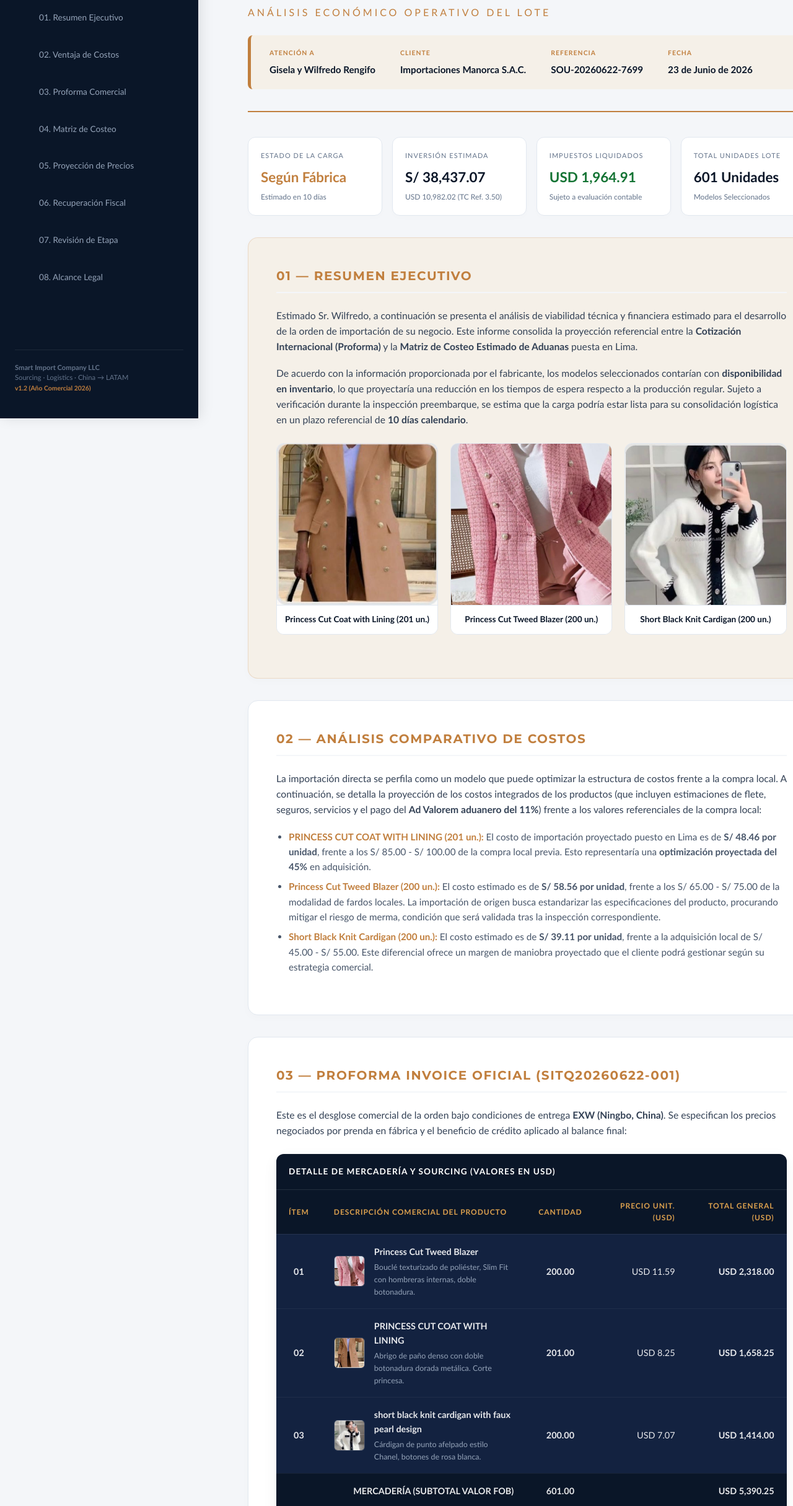
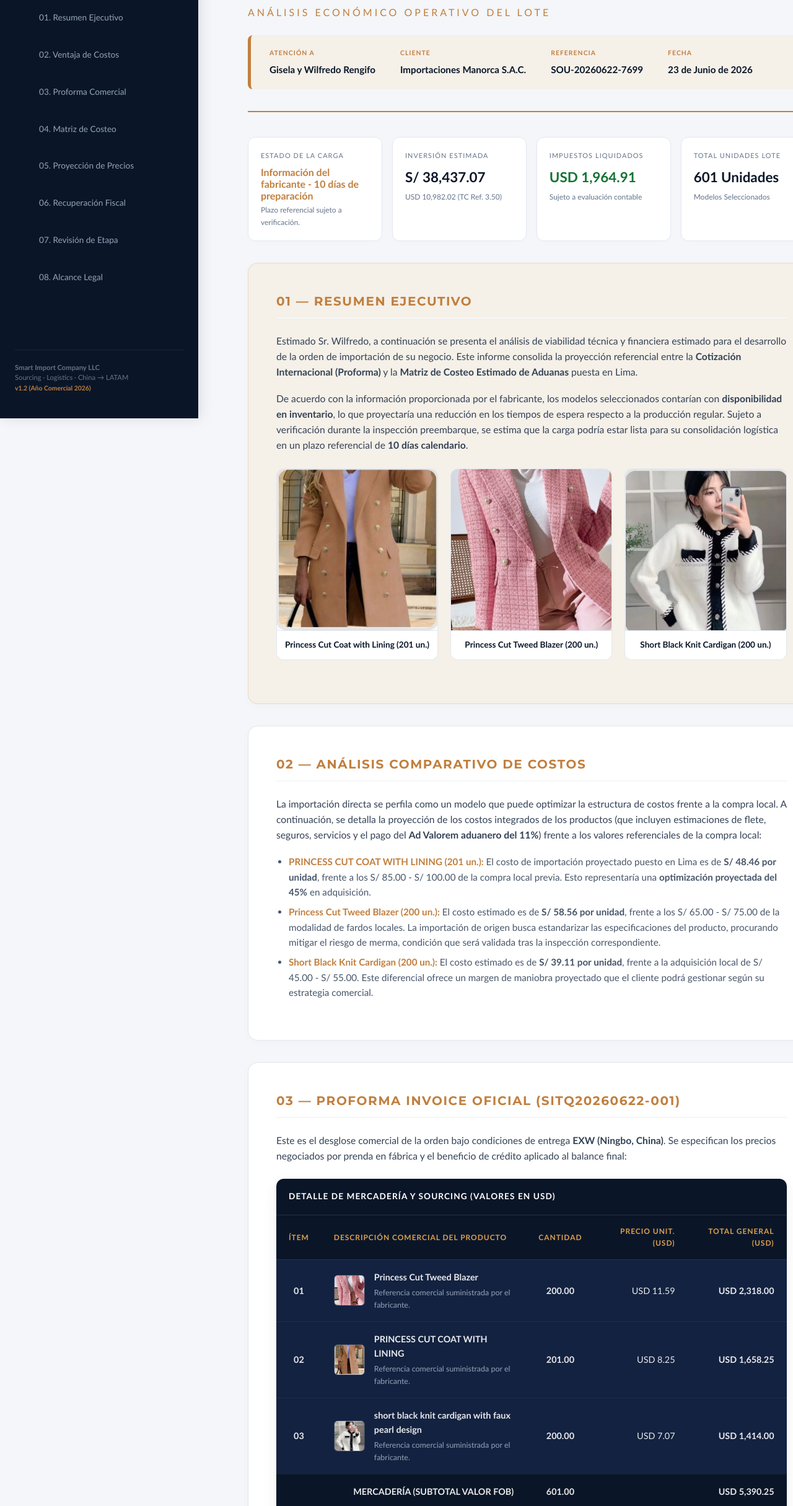
Before and after one commit to dreateguirios-gif/informe-final, a plain HTML site: page index.html in a window 1280 px wide. Shown: the part 125-2555 px from the top of the page at 62% size. Drawn offline with Linux system fonts and the light colour scheme.

Commit message:
Apply legal and descriptive changes per request

```diff
--- a/index.html
+++ b/index.html
@@ -499,8 +499,8 @@
         <section class="meta-grid">
             <div class="meta-card">
                 <div class="label">Estado de la Carga</div>
-                <div class="value highlight">Según Fábrica</div>
-                <div class="sub-label text-success">Estimado en 10 días</div>
+                <div class="value highlight" style="font-size: 1rem; line-height: 1.2;">Información del fabricante - 10 días de preparación</div>
+                <div class="sub-label text-success">Plazo referencial sujeto a verificación.</div>
             </div>
             <div class="meta-card">
                 <div class="label">Inversión Estimada</div>
@@ -585,7 +585,7 @@
                                     <img src="Princess Cut Tweed Blazer.jpeg" alt="Blazer Mini" class="table-thumb">
                                     <div>
                                         <span class="bold">Princess Cut Tweed Blazer</span>
-                                        <span class="text-explain">Bouclé texturizado de poliéster, Slim Fit con hombreras internas, doble botonadura.</span>
+                                        <span class="text-explain">Referencia comercial suministrada por el fabricante.</span>
                                     </div>
                                 </div>
                             </td>
@@ -600,7 +600,7 @@
                                     <img src="PRINCESS CUT COAT WITH LINING.jpeg" alt="Coat Mini" class="table-thumb">
                                     <div>
                                         <span class="bold">PRINCESS CUT COAT WITH LINING</span>
-                                        <span class="text-explain">Abrigo de paño denso con doble botonadura dorada metálica. Corte princesa.</span>
+                                        <span class="text-explain">Referencia comercial suministrada por el fabricante.</span>
                                     </div>
                                 </div>
                             </td>
@@ -615,7 +615,7 @@
                                     <img src="short black knit cardigan with faux pearl design.jpeg" alt="Cardigan Mini" class="table-thumb">
                                     <div>
                                         <span class="bold">short black knit cardigan with faux pearl design</span>
-                                        <span class="text-explain">Cárdigan de punto afelpado estilo Chanel, botones de rosa blanca.</span>
+                                        <span class="text-explain">Referencia comercial suministrada por el fabricante.</span>
                                     </div>
                                 </div>
                             </td>
@@ -859,7 +859,7 @@
                 <p style="margin-bottom: 12px; font-weight: 500; color: var(--success-text);">Para dar inicio a la siguiente etapa de gestión con el fabricante, se requiere la instrucción del cliente bajo el siguiente flujo propuesto:</p>
                 <p>1. Procesar la transferencia internacional correspondiente al valor FOB comercial acordado con la fábrica.</p>
                 <p>2. Enviar el comprobante bancario al ejecutivo asignado de SMART IMPORT para notificar a la fábrica y solicitar la separación del stock.</p>
-                <p>3. Activación de la siguiente fase: Envío de inspectores y ejecución del control técnico de calidad visual y documental, previo al cierre de la carga.</p>
+                <p>3. Activación de la siguiente fase: Gestión de compra e inspección preembarque de carácter visual y documental, destinada a verificar aspectos observables de la mercadería previamente al embarque.</p>
             </div>
         </section>
 
@@ -869,10 +869,11 @@
             <ul style="margin-bottom: 0;">
                 <li><strong>Carácter Referencial:</strong> Todos los costos, tarifas logísticas y proyecciones económicas aquí presentados son netamente estimados y referenciales.</li>
                 <li><strong>Variaciones Logísticas y Aduaneras:</strong> Los costos finales pueden variar según el peso, volumen, empaque final, tarifas navieras al momento del embarque y ajustes aduaneros en destino.</li>
-                <li><strong>Calidad del Producto:</strong> La calidad definitiva de la mercadería solo podrá ser validada mediante el servicio de inspección preembarque en origen o la revisión física de la carga. Para mayor seguridad, se recomienda solicitar muestras físicas antes de autorizar el embarque masivo. Smart Import no asume responsabilidad por la calidad final ni por variaciones respecto a las referencias suministradas por la fábrica.</li>
+                <li><strong>Calidad del Producto:</strong> La calidad definitiva de la mercadería solo podrá ser validada mediante el servicio de inspección preembarque en origen o la revisión física de la carga. Para mayor seguridad, se recomienda solicitar muestras físicas antes de autorizar el embarque masivo. Smart Import actuará como coordinador de la gestión de compra internacional y de los procesos de inspección contratados. La validación definitiva de las especificaciones comerciales, materiales, acabados, medidas y demás características del producto corresponde al cliente mediante la revisión de muestras, fichas técnicas e inspecciones previas al embarque.</li>
                 <li><strong>Tipo de Cambio:</strong> Las proyecciones en moneda local (PEN) están sujetas a las fluctuaciones del tipo de cambio al momento del pago de los tributos y servicios.</li>
                 <li><strong>Resultados Comerciales:</strong> Este documento no constituye garantía alguna de aceptación comercial, rotación de inventario, ni rentabilidad asegurada.</li>
                 <li><strong>Responsabilidad de Compra:</strong> La decisión de compra y la aceptación de las condiciones comerciales de la operación corresponden exclusivamente al cliente. Smart Import proporciona información, coordinación operativa y gestión de compra internacional para facilitar la toma de decisiones del cliente, sin que ello constituya garantía de resultados comerciales, financieros o tributarios.</li>
+                                <li><strong>Información de terceros:</strong> Parte de la información contenida en este informe proviene de datos, declaraciones, fichas técnicas, fotografías y cotizaciones suministradas por la fábrica de origen. Smart Import no garantiza la exactitud, integridad o permanencia de dicha información y podrá actualizarla cuando reciba nuevos antecedentes del proveedor.</li>
                 <li><strong>Actualización de Información:</strong> Smart Import se reserva el derecho de actualizar las estimaciones y proyecciones del presente informe conforme se reciba nueva información operativa o de mercado.</li>
             </ul>
         </section>
```
